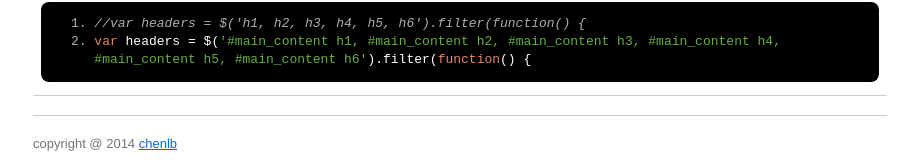
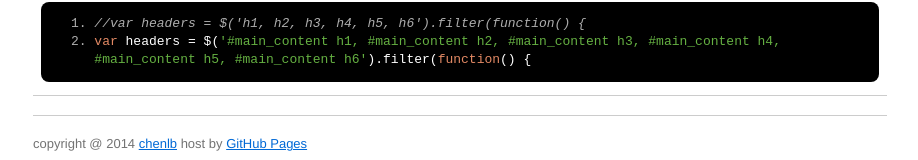
Before and after one commit to chenlb/chenlb.github.io, a Jekyll site: the page built from _posts/2014-10-30-github-page-jekyll-toc.md, in a window 1280 px wide. Shown: the part 965-1125 px from the top of the page, without its empty margins (180-1098 px from the left). Built offline with Jekyll 4.4.1, drawn with Linux system fonts in a browser that asks for light colours.

Commit message:
footer  加 github pages

```diff
--- a/_includes/footer.html
+++ b/_includes/footer.html
@@ -1 +1,3 @@
-<p>copyright @ 2014 <a href="http://blog.chenlb.com" target="_blank">chenlb</a></p>
+<p>copyright @ 2014 <a href="http://blog.chenlb.com" target="_blank">chenlb</a>
+host by <a href="https://github.com/chenlb/chenlb.github.io" target="_blank">GitHub Pages</a>
+</p>
```
